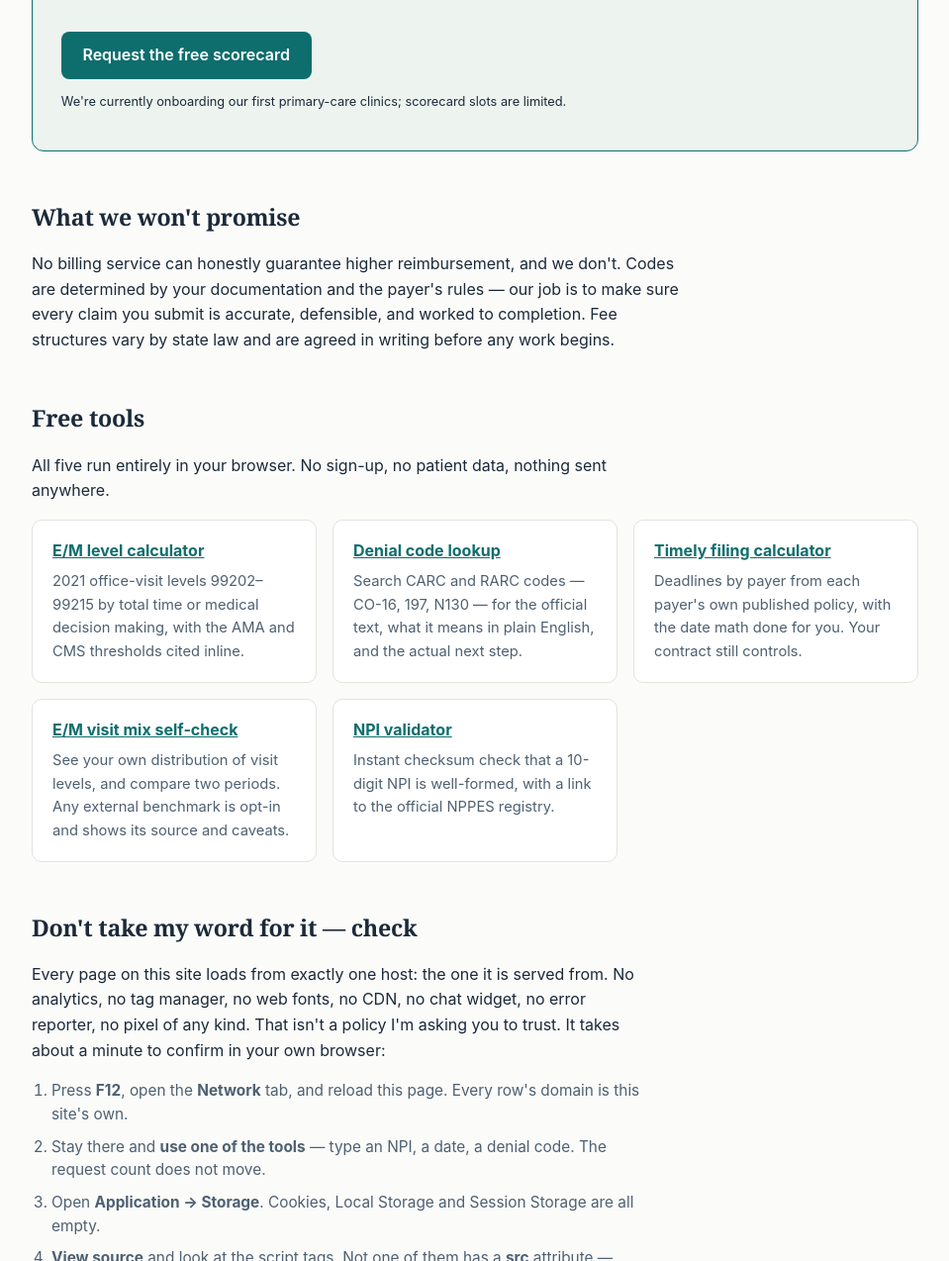
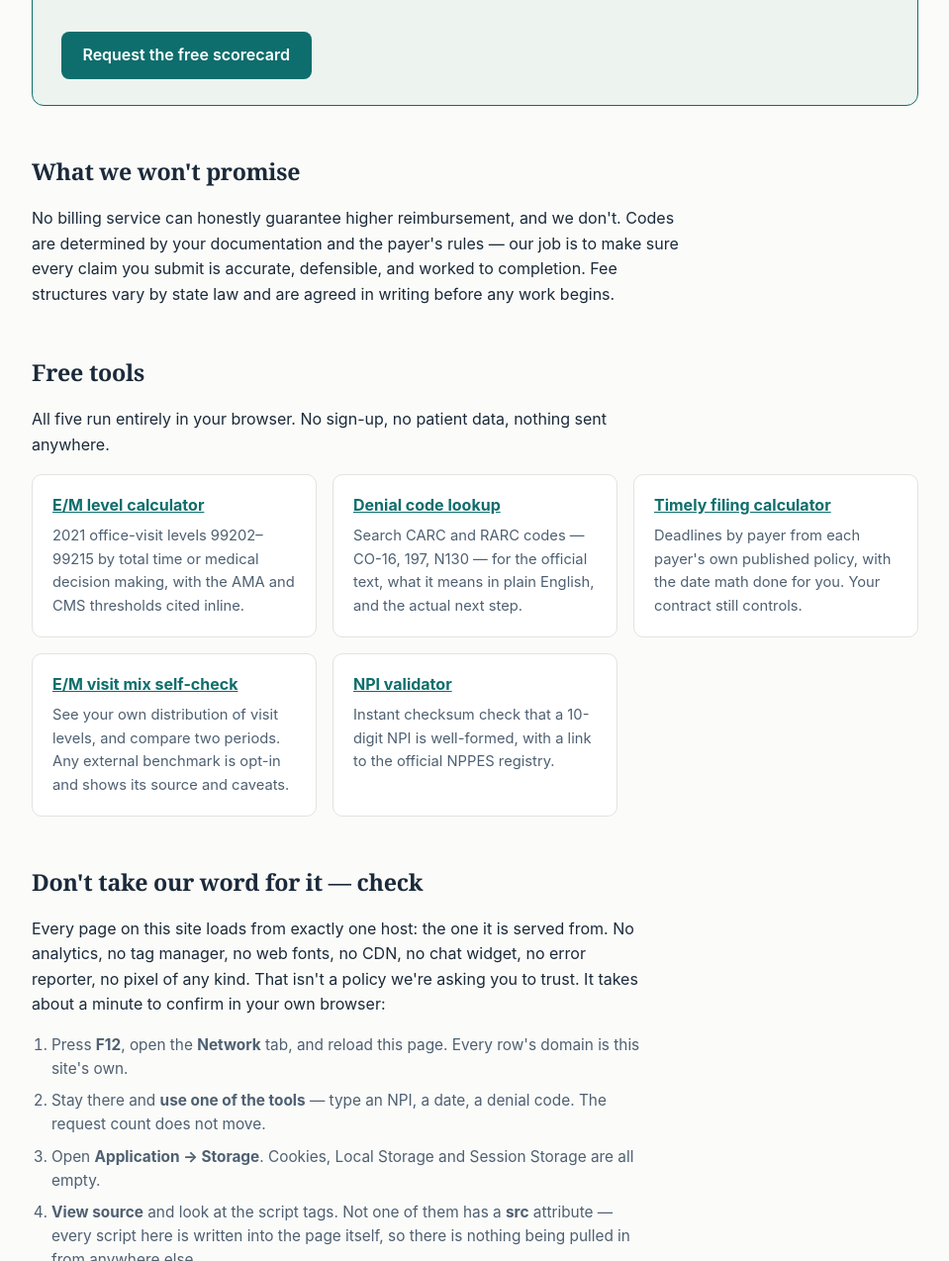
Before and after one commit to OtotaO/minebilling-site, a website: page index.html in a window 1280 px wide. Shown: the part 1270-2544 px from the top of the page at 99% size, without its empty margins (160-1119 px from the left). Drawn offline with Linux system fonts and the light colour scheme.

Commit message:
Delete the one untrue sentence on the site
"We're currently onboarding our first primary-care clinics; scorecard slots are
limited." Plural clinics, present progressive, from an operator with zero customers
-- and manufactured scarcity on a free deliverable produced by one person. It sat in
the CTA box, which is the anchor every tool page links to.

Two independent reviewers reading the live site as the prospect would both ranked it
the single most costly line on the page, and they were right: the entire position is
that we don't overclaim, and this was the one place the site did. Replacing it with
"you'd be among the first clinics" was my first attempt and it is no better -- it
still implies peers. Deleted instead.

Also unifies the new verify section's voice with the rest of the page (I -> we). Mixed
first person on one page reads as unfinished, and the inconsistency was mine, added
yesterday.

88 tests, 0 skipped.

```diff
--- a/index.html
+++ b/index.html
@@ -64,8 +64,6 @@
       Business Associate Agreement.</p>
     </div>
     <a class="btn" href="request.html">Request the free scorecard</a>
-    <p class="fineprint">We're currently onboarding our first primary-care clinics;
-    scorecard slots are limited.</p>
   </section>
 
   <h2>What we won't promise</h2>
@@ -105,10 +103,10 @@
   </div>
 
   <section id="verify">
-    <h2>Don't take my word for it — check</h2>
+    <h2>Don't take our word for it — check</h2>
     <p>Every page on this site loads from exactly one host: the one it is served from.
     No analytics, no tag manager, no web fonts, no CDN, no chat widget, no error reporter,
-    no pixel of any kind. That isn't a policy I'm asking you to trust. It takes about a
+    no pixel of any kind. That isn't a policy we're asking you to trust. It takes about a
     minute to confirm in your own browser:</p>
     <ol class="steps">
       <li>Press <strong>F12</strong>, open the <strong>Network</strong> tab, and reload this
```
